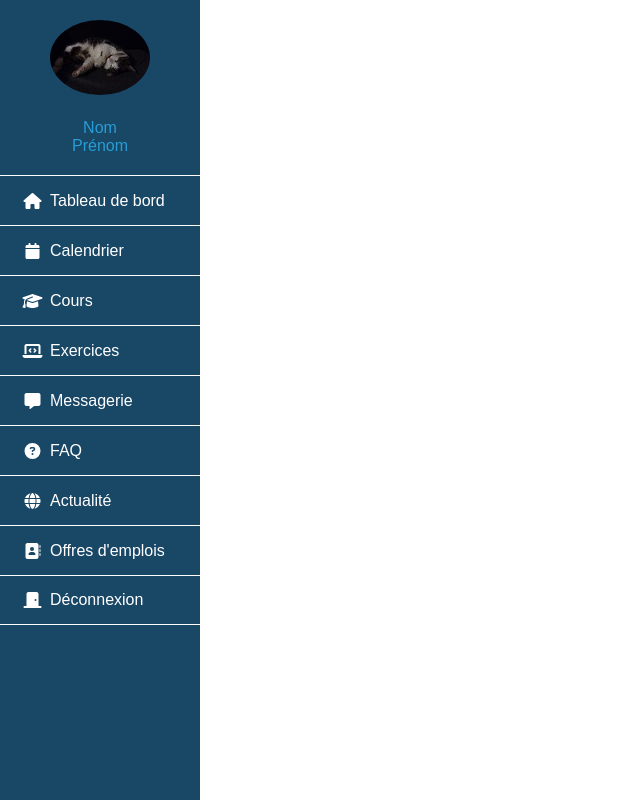
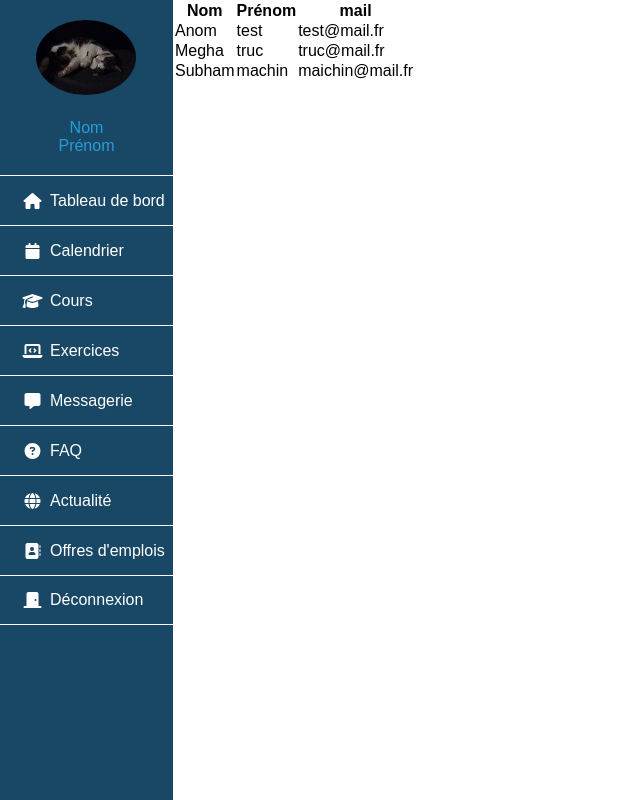
Before and after one commit to AezardSR/Le_Flamant_Bleu, a React (Create React App) app: page /listUser in a window 1280 px wide. Shown: the whole page, without its empty margins (0-640 px from the left). Built offline with nearby package versions, Linux system fonts and the light colour scheme.

Commit message:
mise en commun

```diff
--- a/src/component/App.js
+++ b/src/component/App.js
@@ -11,6 +11,7 @@ import Lesson from './Lesson.js';
 import AddLesson from './AddLesson.js';
 import '../css/App.css';
 import FormAddUser from './FormAddUser.js';
+import ListUtilisateur from './ListUtilisateur.js';
 
 
 class App extends Component {
@@ -32,6 +33,7 @@ class App extends Component {
 
             {/*  */}
             <Route path="/FormAddUser" element={<FormAddUser />} />
+            <Route path="/listUser" element={<ListUtilisateur />} />
           </Routes>
 
         </div>
--- /dev/null
+++ b/src/component/ListUtilisateur.js
@@ -0,0 +1,35 @@
+import React, { Component } from 'react'
+import "../css/ListUtilisateur.css"
+
+
+export default class ListUtilisateur extends Component {
+    data = [
+        { name: "Anom", firstname: "test", mail: "test@mail.fr" },
+        { name: "Megha", firstname: "truc", mail: "truc@mail.fr" },
+        { name: "Subham", firstname: "machin", mail: "maichin@mail.fr"},
+      ]
+    render(
+
+    ) {
+        return (
+            <div>
+                <table>
+                    <tr>
+                        <th>Nom</th>
+                        <th>Prénom</th>
+                        <th>mail</th>
+                    </tr>
+                    {this.data.map((val, key) => {
+          return (
+            <tr key={key}>
+              <td>{val.name}</td>
+              <td>{val.firstname}</td>
+              <td>{val.mail}</td>
+            </tr>
+          )
+        })}
+                </table>
+            </div>
+        )
+    }
+}
```
Also changed, not shown: src/css/ListUtilisateur.css (added).
